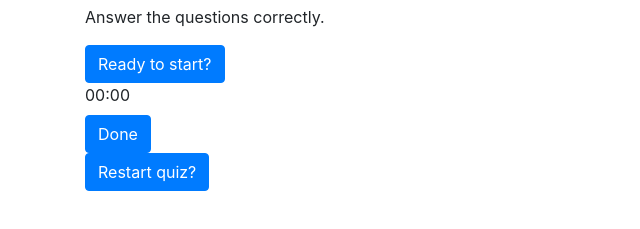
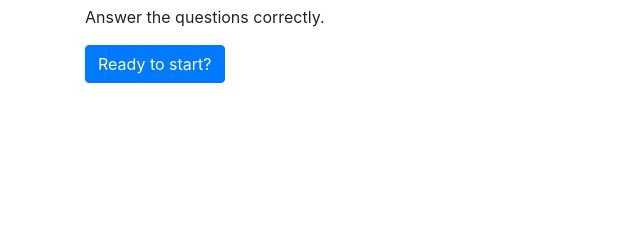
Before and after one commit to Psycheotix/TriviaGame, a plain HTML site: page index.html in a window 1280 px wide. Shown: the part 51-280 px from the top of the page, without its empty margins (0-640 px from the left). Drawn offline with nearby package versions, Linux system fonts and the light colour scheme.

Commit message:
fixed questions

```diff
--- a/assets/javascript/app.js
+++ b/assets/javascript/app.js
@@ -40,7 +40,6 @@ var position = 0;
         document.getElementById("Instructions").style.display = 'none';
         document.getElementById("score-container").style.display = 'none';
         showQuestion();
-
         $("#quiz-container").fadeIn("slow");
     });
 
--- a/index.html
+++ b/index.html
@@ -37,6 +37,6 @@
     </div>
 
 
-      <script src="assets/javascript/another.js"></script>
+      <script src="assets/javascript/app.js"></script>
 </body>
 </html>
```
